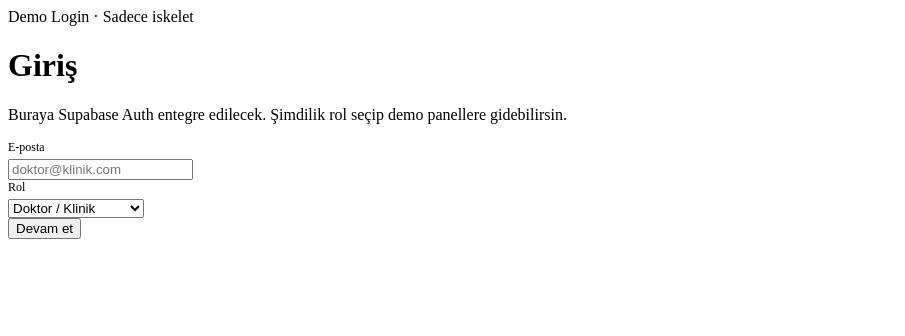
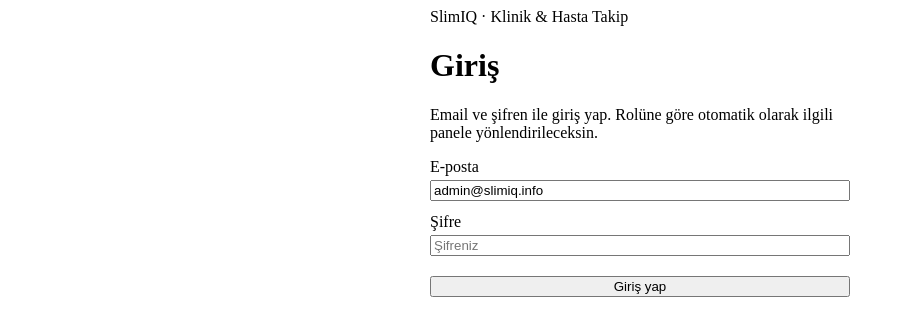
Before and after one commit to gkhneski/tupmide-platform, a Next.js app: page /login in a window 1280 px wide. Shown: the top 336 px of the page, without its empty margins (0-905 px from the left). Built offline with nearby package versions, Linux system fonts and the light colour scheme.

Commit message:
Connect login to Supabase auth and role routing

```diff
--- a/app/(public)/login/page.js
+++ b/app/(public)/login/page.js
@@ -2,62 +2,163 @@
 
 import { useState } from "react";
 import { useRouter } from "next/navigation";
+import { supabase } from "../lib/supabaseClient";
 
 export default function LoginPage() {
   const router = useRouter();
-  const [email, setEmail] = useState("");
-  const [role, setRole] = useState("doctor");
+  const [email, setEmail] = useState("admin@slimiq.info");
+  const [password, setPassword] = useState("");
+  const [loading, setLoading] = useState(false);
+  const [errorMsg, setErrorMsg] = useState("");
 
-  const handleSubmit = (e) => {
+  async function handleSubmit(e) {
     e.preventDefault();
-    // TODO: Buraya Supabase Auth bağlanacak.
-    // Şimdilik rol'e göre dummy yönlendirme yapıyoruz.
-    if (role === "admin") router.push("/admin/dashboard");
-    else if (role === "doctor") router.push("/clinic/dashboard");
-    else if (role === "patient") router.push("/patient/dashboard");
-  };
+    setErrorMsg("");
+    setLoading(true);
+
+    // 1) Supabase email / password login
+    const { data, error } = await supabase.auth.signInWithPassword({
+      email,
+      password,
+    });
+
+    if (error) {
+      setErrorMsg(error.message || "Giriş yapılamadı.");
+      setLoading(false);
+      return;
+    }
+
+    const user = data?.user;
+    if (!user) {
+      setErrorMsg("Kullanıcı bulunamadı.");
+      setLoading(false);
+      return;
+    }
+
+    try {
+      // 2) Önce super_admins tablosuna bak
+      const { data: superAdmin } = await supabase
+        .from("super_admins")
+        .select("id")
+        .eq("auth_user_id", user.id)
+        .maybeSingle();
+
+      if (superAdmin) {
+        router.push("/admin");
+        return;
+      }
+
+      // 3) Doktor mu?
+      const { data: doctor } = await supabase
+        .from("doctors")
+        .select("id")
+        .eq("auth_user_id", user.id)
+        .maybeSingle();
+
+      if (doctor) {
+        router.push("/doctor"); // doktor panelini sonra yapacağız
+        return;
+      }
+
+      // 4) Asistan mı?
+      const { data: assistant } = await supabase
+        .from("assistants")
+        .select("id")
+        .eq("auth_user_id", user.id)
+        .maybeSingle();
+
+      if (assistant) {
+        router.push("/assistant"); // assistant paneli sonra
+        return;
+      }
+
+      // 5) Hasta mı?
+      const { data: patient } = await supabase
+        .from("patients")
+        .select("id")
+        .eq("auth_user_id", user.id)
+        .maybeSingle();
+
+      if (patient) {
+        router.push("/patient"); // hasta paneli sonra
+        return;
+      }
+
+      // Hiçbiri değilse:
+      setErrorMsg(
+        "Hesap başarıyla giriş yaptı, fakat rol atanmadı. Lütfen yöneticiyle iletişime geçin."
+      );
+    } catch (err) {
+      console.error(err);
+      setErrorMsg("Rol kontrolü sırasında hata oluştu.");
+    } finally {
+      setLoading(false);
+    }
+  }
 
   return (
     <main className="main-shell">
-      <div className="card">
-        <div className="badge">Demo Login · Sadece iskelet</div>
+      <div
+        className="card"
+        style={{
+          maxWidth: 420,
+          margin: "0 auto",
+        }}
+      >
+        <div className="badge">SlimIQ · Klinik & Hasta Takip</div>
         <h1>Giriş</h1>
         <p>
-          Buraya Supabase Auth entegre edilecek. Şimdilik rol seçip demo
-          panellere gidebilirsin.
+          Email ve şifren ile giriş yap. Rolüne göre otomatik olarak ilgili
+          panele yönlendirileceksin.
         </p>
 
-        <form onSubmit={handleSubmit}>
-          <div>
-            <label style={{ fontSize: 12, display: "block", marginBottom: 4 }}>
-              E-posta
-            </label>
+        <form
+          onSubmit={handleSubmit}
+          style={{ display: "flex", flexDirection: "column", gap: 12, marginTop: 16 }}
+        >
+          <label style={{ display: "flex", flexDirection: "column", gap: 4 }}>
+            <span>E-posta</span>
             <input
-              className="input"
               type="email"
-              placeholder="doktor@klinik.com"
               value={email}
               onChange={(e) => setEmail(e.target.value)}
+              className="input"
+              placeholder="ornek@slimiq.info"
+              required
             />
-          </div>
+          </label>
 
-          <div>
-            <label style={{ fontSize: 12, display: "block", marginBottom: 4 }}>
-              Rol
-            </label>
-            <select
+          <label style={{ display: "flex", flexDirection: "column", gap: 4 }}>
+            <span>Şifre</span>
+            <input
+              type="password"
+              value={password}
+              onChange={(e) => setPassword(e.target.value)}
               className="input"
-              value={role}
-              onChange={(e) => setRole(e.target.value)}
+              placeholder="Şifreniz"
+              required
+            />
+          </label>
+
+          {errorMsg && (
+            <div
+              style={{
+                marginTop: 4,
+                fontSize: 13,
+                color: "#f97373",
+              }}
             >
-              <option value="admin">Süper Admin (Sen)</option>
-              <option value="doctor">Doktor / Klinik</option>
-              <option value="patient">Hasta</option>
-            </select>
-          </div>
+              {errorMsg}
+            </div>
+          )}
 
-          <button className="button" type="submit">
-            Devam et
+          <button
+            type="submit"
+            className="button"
+            disabled={loading}
+            style={{ marginTop: 8 }}
+          >
+            {loading ? "Giriş yapılıyor..." : "Giriş yap"}
           </button>
         </form>
       </div>
--- a/lib/supabaseClient.js
+++ b/lib/supabaseClient.js
@@ -1,10 +1,11 @@
+// lib/supabaseClient.js
 import { createClient } from "@supabase/supabase-js";
 
 const supabaseUrl = process.env.NEXT_PUBLIC_SUPABASE_URL;
 const supabaseAnonKey = process.env.NEXT_PUBLIC_SUPABASE_ANON_KEY;
 
 if (!supabaseUrl || !supabaseAnonKey) {
-  console.warn("Supabase env değişkenleri tanımlı değil.");
+  throw new Error("Supabase env değişkenleri eksik.");
 }
 
-export const supabase = createClient(supabaseUrl || "", supabaseAnonKey || "");
+export const supabase = createClient(supabaseUrl, supabaseAnonKey);
```
